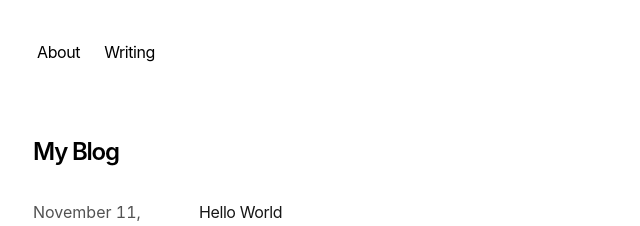
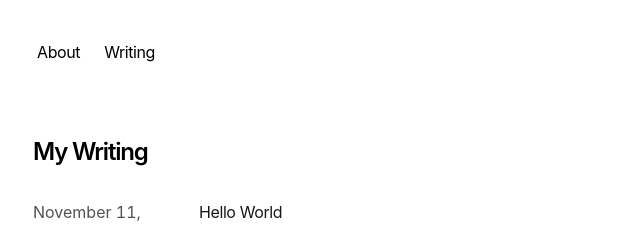
Before and after one commit to MarcACard/personal-site, a Next.js app: page /writing in a window 1280 px wide. Shown: the top 226 px of the page, without its empty margins (319-959 px from the left). Built offline with nearby package versions, Linux system fonts and the light colour scheme.

Commit message:
content: README update, copy change on writing page

```diff
--- a/app/writing/page.tsx
+++ b/app/writing/page.tsx
@@ -8,7 +8,7 @@
 export default function Page() {
   return (
     <section>
-      <h1 className="font-semibold text-2xl mb-8 tracking-tighter">My Blog</h1>
+      <h1 className="font-semibold text-2xl mb-8 tracking-tighter">My Writing</h1>
       <BlogPosts />
     </section>
   )
```
Also changed, not shown: 1 other file (tests, documents, lock files or other folders).
